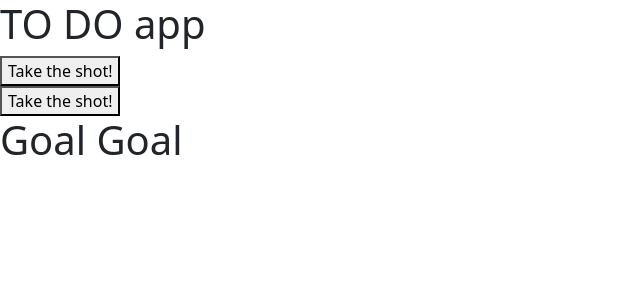
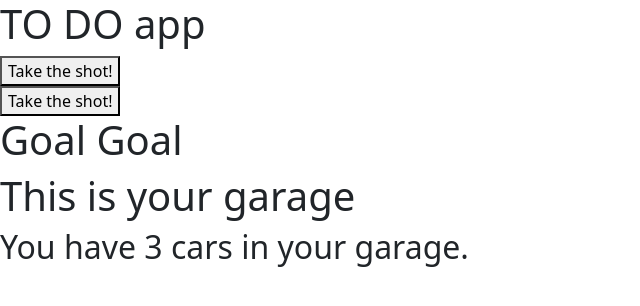
Before and after one commit to ashrockk/todo-app, a React (Create React App) app in the folder frontend/: page / in a window 1280 px wide. Shown: the top 306 px of the page, without its empty margins (0-640 px from the left). Built offline with nearby package versions, Linux system fonts and the light colour scheme.

Commit message:
Added Logical Operator as an example and into App

```diff
--- a/frontend/src/App.js
+++ b/frontend/src/App.js
@@ -2,6 +2,8 @@ import Title from "./components/Title";
 import Example from "./components/Example";
 import Example2 from "./components/Example2";
 import Example3 from "./components/Example3";
+import Garage from "./components/Example4";
+const cars = ["BMW", "Audi", "Mercedes"];
 
 function App() {
   return (
@@ -11,6 +13,7 @@ function App() {
       <br />
       <Example2 />
       <Example3 isGoal={true} />
+      <Garage cars={cars} />
     </>
   );
 }
--- /dev/null
+++ b/frontend/src/components/Example4.js
@@ -0,0 +1,9 @@
+export default function Garage(props) {
+  const cars = props.cars;
+  return (
+    <>
+      <h1>This is your garage</h1>
+      {cars.length > 0 && <h2>You have {cars.length} cars in your garage.</h2>}
+    </>
+  );
+}
```
